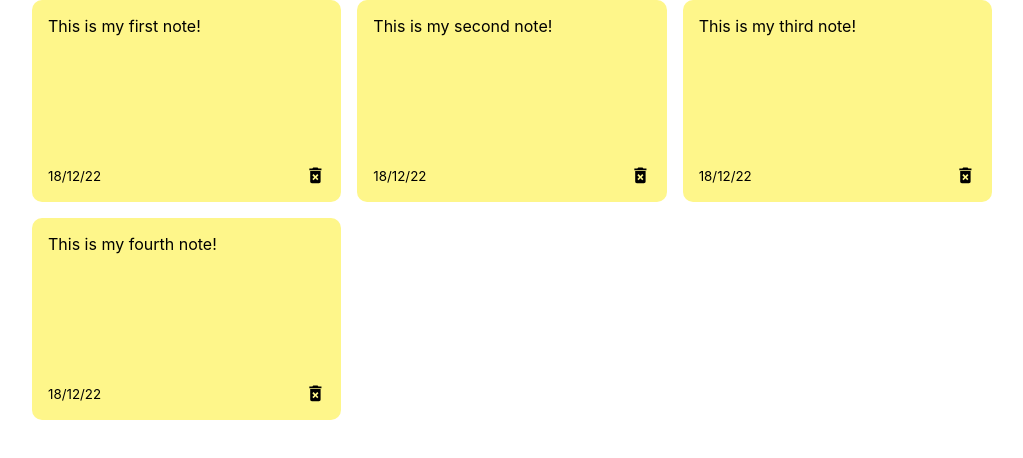
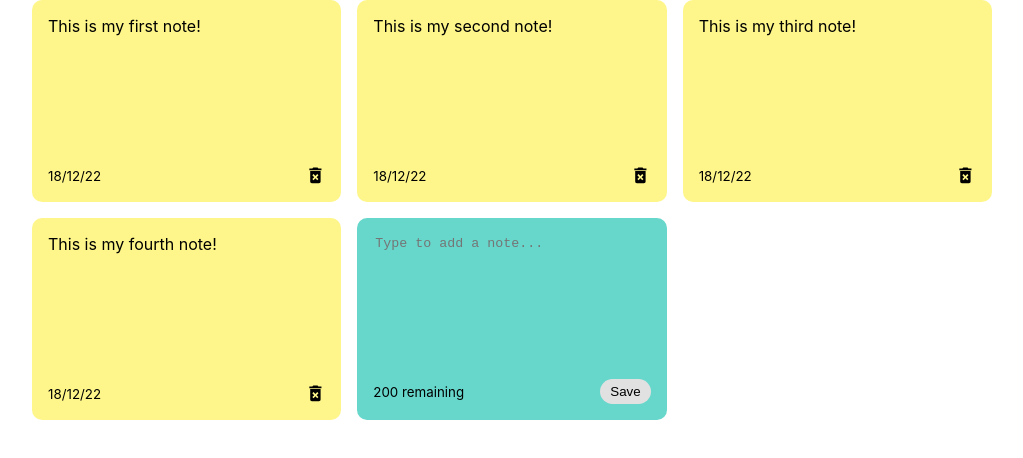
Before and after one commit to yasminnabila/notes-app-react, a React (Create React App) app in the folder react-notes-app/: page / in a window 1280 px wide. Shown: the top 458 px of the page, without its empty margins (128-1151 px from the left). Built offline with nearby package versions, Linux system fonts and the light colour scheme.

Commit message:
Add styling to AddNote

```diff
--- a/react-notes-app/src/components/AddNote.js
+++ b/react-notes-app/src/components/AddNote.js
@@ -1,6 +1,6 @@
 const AddNote = () => {
   return (
-    <div className="note-new">
+    <div className="note new">
       <textarea
         rows="8"
         cols="10"
--- a/react-notes-app/src/components/NotesList.js
+++ b/react-notes-app/src/components/NotesList.js
@@ -1,4 +1,5 @@
 import Note from "./Note";
+import AddNote from "./AddNote";
 
 const NotesList = ({ notes }) => {
   return (
@@ -6,6 +7,7 @@
       {notes.map((note) => {
         return <Note id={note.id} text={note.text} date={note.date} />;
       })}
+      <AddNote />
     </div>
   );
 };
--- a/react-notes-app/src/index.css
+++ b/react-notes-app/src/index.css
@@ -27,6 +27,33 @@
   grid-template-columns: repeat(auto-fit, minmax(250px, 1fr));
 }
 
+.note.new {
+  background-color: #67d7cc;
+}
+
+textarea {
+  border: none;
+  resize: none;
+  background-color: #67d7cc;
+}
+
+textarea:focus {
+  /* when text area is clicked and we want to add new note*/
+  outline: none;
+}
+
+.save {
+  background-color: #e1e1e1;
+  border: none;
+  border-radius: 15px;
+  padding: 5px 10px 5px 10px;
+}
+
+.save:hover {
+  background-color: #ededed;
+  cursor: pointer;
+}
+
 .note {
   background-color: #fef68a;
   border-radius: 10px;
```
